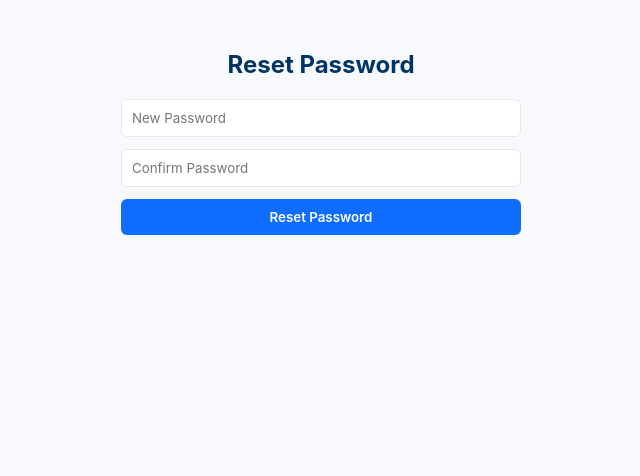
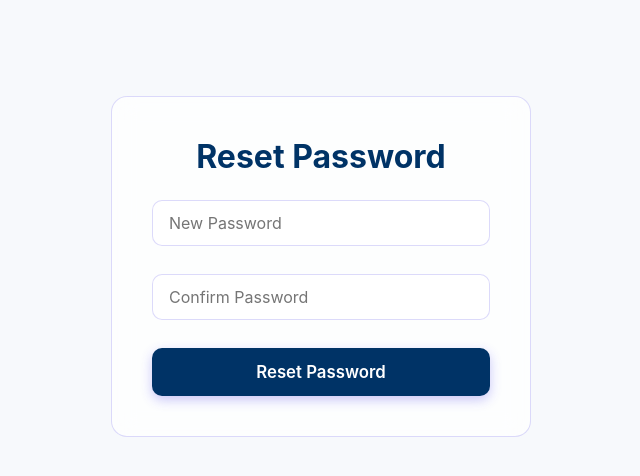
Before and after one commit to WafryAhamed/FYP, a React (Vite) app in the folder auth-frontend/: page /reset-password in a window 1280 px wide. Shown: the top 476 px of the page, without its empty margins (319-959 px from the left). Built offline with nearby package versions, Linux system fonts and the light colour scheme.

Commit message:
fix theme

```diff
--- a/auth-frontend/src/components/Auth/ForgotPassword.jsx
+++ b/auth-frontend/src/components/Auth/ForgotPassword.jsx
@@ -26,7 +26,7 @@ const ForgotPassword = () => {
   };
 
   return (
-    <div style={{ width: "400px", margin: "50px auto" }}>
+<div className="forgot-container">
       <h2>Forgot Password</h2>
       {!hint && <>
         <input placeholder="Email" value={email} onChange={e => setEmail(e.target.value)} />
--- a/auth-frontend/src/components/Auth/ResetPassword.css
+++ b/auth-frontend/src/components/Auth/ResetPassword.css
@@ -1,17 +1,103 @@
-.reset-container {
-  composes: container;
+:root {
+  --primary-dark: #4f46e5;
+  --bg-light: #f9fafb;
+  --text-dark: #1f2937;
+  --text-light: #6b7280;
+  --card-bg: rgba(255, 255, 255, 0.75);
+  --shadow: 0 10px 30px rgba(0, 0, 0, 0.08);
+  --border-color: rgba(79, 70, 229, 0.2);
 }
 
-.reset-container h2 {
-  font-size: 1.8rem;
-  margin-bottom: 20px;
+/* ====== Container ====== */
+.reset-container {
+  position: relative;
+  background: var(--card-bg);
+  backdrop-filter: blur(12px);
+  -webkit-backdrop-filter: blur(12px);
+  box-shadow: var(--shadow);
+  border-radius: 16px;
+  padding: 2.5rem;
+  max-width: 420px;
+  margin: 6rem auto;
+  text-align: center;
+  border: 1px solid var(--border-color);
+  animation: fadeIn 0.6s ease;
 }
 
-.reset-container form input {
-  margin-bottom: 14px;
+/* ====== Heading ====== */
+.reset-container h2 {
+  font-size: 2rem;
+  font-weight: 700;
+  color: var(--primary-dark);
+  margin-bottom: 1.5rem;
 }
 
-.reset-container form button {
+/* ====== Form ====== */
+.reset-container form {
+  display: flex;
+  flex-direction: column;
+  gap: 1rem;
+}
+
+/* ====== Input Fields ====== */
+.reset-container input {
   width: 100%;
-  margin-top: 10px;
+  padding: 12px 16px;
+  border-radius: 10px;
+  border: 1.5px solid var(--border-color);
+  background: #fff;
+  font-size: 1rem;
+  color: var(--text-dark);
+  transition: all 0.25s ease;
 }
+
+.reset-container input:focus {
+  border-color: var(--primary-dark);
+  box-shadow: 0 0 0 3px rgba(79, 70, 229, 0.15);
+  outline: none;
+}
+
+/* ====== Submit Button ====== */
+.reset-container button {
+  background: var(--primary-dark);
+  color: #fff;
+  border: none;
+  border-radius: 10px;
+  padding: 14px 0;
+  font-size: 1.05rem;
+  font-weight: 600;
+  cursor: pointer;
+  transition: all 0.3s ease;
+  width: 100%;
+  box-shadow: 0 4px 12px rgba(79, 70, 229, 0.3);
+}
+
+.reset-container button:hover {
+  background: #4338ca;
+  transform: translateY(-2px);
+  box-shadow: 0 6px 16px rgba(79, 70, 229, 0.4);
+}
+
+/* ====== Animation ====== */
+@keyframes fadeIn {
+  from {
+    opacity: 0;
+    transform: translateY(15px);
+  }
+  to {
+    opacity: 1;
+    transform: translateY(0);
+  }
+}
+
+/* ====== Responsive ====== */
+@media (max-width: 480px) {
+  .reset-container {
+    padding: 2rem 1.5rem;
+    margin: 4rem 1rem;
+  }
+
+  .reset-container h2 {
+    font-size: 1.7rem;
+  }
+}
--- a/auth-frontend/src/components/Auth/ResetPassword.jsx
+++ b/auth-frontend/src/components/Auth/ResetPassword.jsx
@@ -23,7 +23,8 @@ const ResetPassword = () => {
   };
 
   return (
-    <div style={{ width: "400px", margin: "50px auto" }}>
+    <div className="reset-container">
+
       <h2>Reset Password</h2>
       <form onSubmit={handleSubmit}>
         <input type="password" placeholder="New Password" value={newPassword} onChange={e => setNewPassword(e.target.value)} />
```
